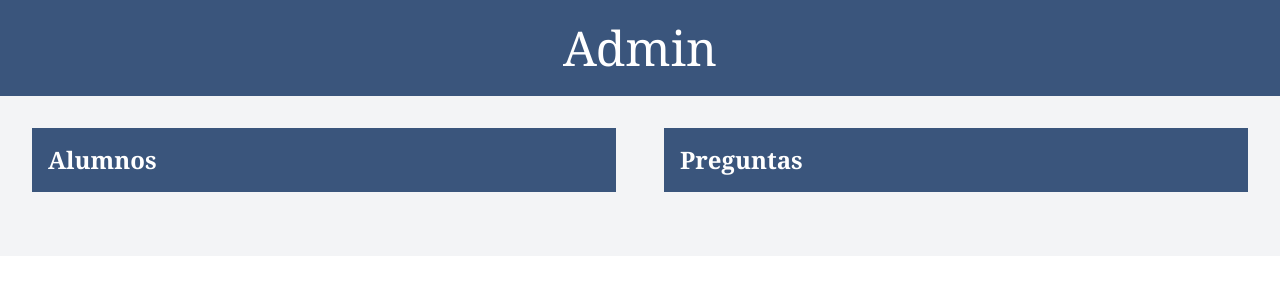
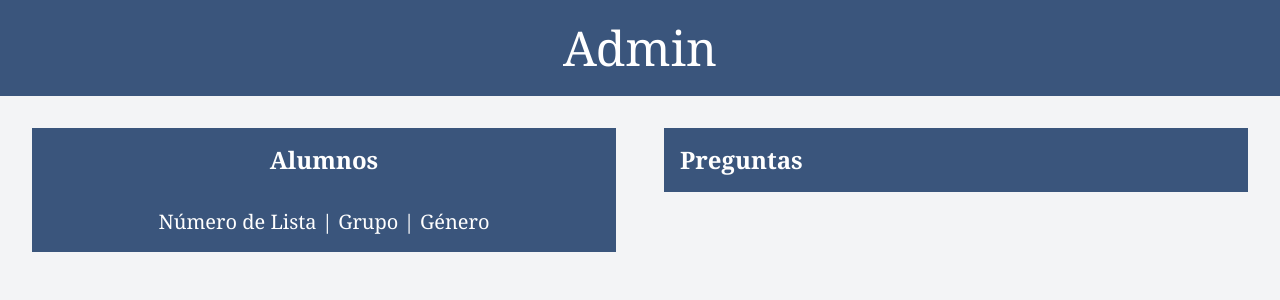
Before and after one commit to leopalatto20/crudDashboard, a React (Vite) app in the folder FrontEnd/: page /admin in a window 1280 px wide. Shown: the top 300 px of the page. Built offline with nearby package versions, Linux system fonts and the light colour scheme; sample sign-in values are in the browser's storage.

Commit message:
mas bonito

```diff
--- a/FrontEnd/src/pages/Admin.tsx
+++ b/FrontEnd/src/pages/Admin.tsx
@@ -42,11 +42,17 @@ const Admin: React.FC = () => {
 <div className="grid grid-cols-2 gap-4 p-4 bg-gray-100">
 
         <div id="alumnos" className="p-4 bg-gray-100">
-          <div className="p-4 bg-azulInstitucional text-white text-2xl font-bold">
+          <div className="grid-rows-2 gap-4 bg-azulInstitucional text-white text-2x justify-center items-center">
+          <div className="row-auto p-4 text-white text-2xl font-bold text-center">
             Alumnos
           </div>
+          <div className="row-auto p-4 text-white text-xl text-center">
+            Número de Lista      |      Grupo      |      Género
+          </div>
+          </div>
+
           <div className="grid grid-cols-2 gap-4 p-4 bg-gray-100">
-            {alumnos.map((alumno, index) => (
+            {alumnos.map((alumno) => (
               <Student
                 key={alumno.IDAlumno}
                 listNum={alumno.NumLista}
```
